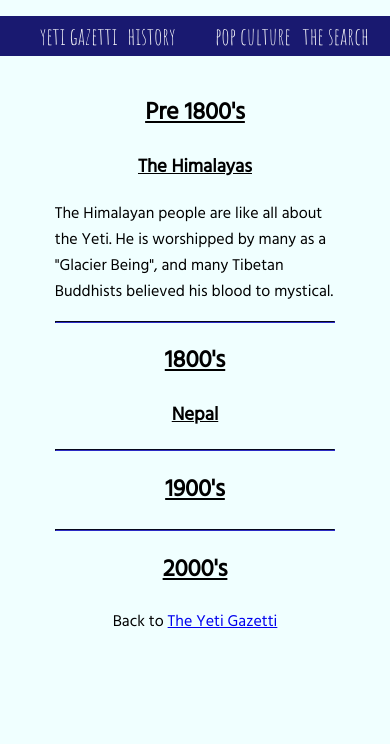
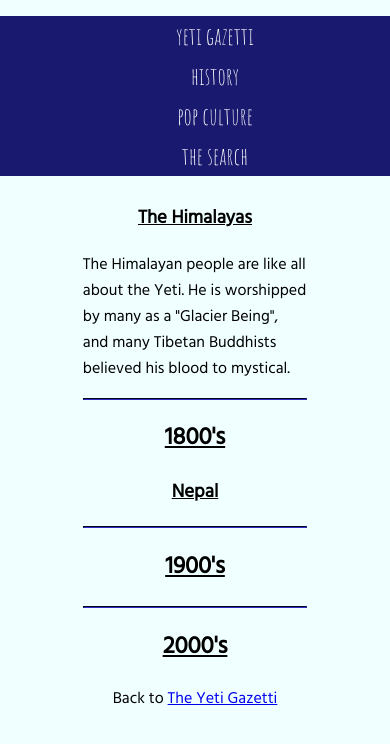
Before and after one commit to justGrasse/justGrasse.github.io, a plain HTML site: page history.html in a window 390 px wide. Drawn offline with Linux system fonts and the light colour scheme.

Commit message:
add media query for creating vertical nav bar

```diff
--- a/styles.css
+++ b/styles.css
@@ -38,6 +38,7 @@ h2, h3 {
 		}
 
 		li a {
+			display: block;
 			font-family: 'Amatic SC', cursive;
 			background-color: inherit;
 			color: white !important;
@@ -45,6 +46,7 @@ h2, h3 {
 			text-decoration: none;
 			line-height: 40px;
 			margin: 0 auto;
+			text-align: center;
 		}
 
 		li a:hover {
@@ -59,7 +61,7 @@ a:visited {
 }
 
 main#history {
-	width: 75%;
+	width: 60%;
 	margin: 0 auto;
 }
 
@@ -93,6 +95,10 @@ img {
 	float: left;
 }
 
+.amatic, .amatic * {
+	font-family: 'Amatic SC', cursive;
+}
+
 /* BLOCKQUOTES */
 
 		blockquote {
@@ -114,7 +120,6 @@ img {
 		}
 
 		blockquote footer{
-			background-color: none;
 			text-align: left;
 			left: 1em;
 		}
@@ -176,15 +181,25 @@ img {
 
 /* END OF REPORT A YETI FORM */
 
+aside {
+	font-size: 1.2em;
+}
+
 hr {
-	border-color: midnightblue; //Chrome+Safari
-	background-color: midnightblue; //Firefox+Opera
-	color: midnightblue; //IE 7+
+	border-color: midnightblue; /*Chrome+Safari*/
+	background-color: midnightblue; /*Firefox+Opera*/
+	color: midnightblue; /*IE 7*/
 }
 
 footer {
 	text-align: center;
-	margin: inherit auto;
+	margin: 1em auto;
+}
+
+button {
+	background-color: midnightblue !important;
+	color: azure;
+	border: 2px double azure;
 }
 
 @media screen and (max-width: 700px) {
@@ -193,10 +208,13 @@ footer {
 	}
 }
 
-@media screen and (max-width: 350px) {
-	nav {
-		font-size: 0.9em;
-		line-height: 1.8em;
+@media screen and (max-width: 390px) {
+	nav ul{
+		flex-direction: column;
+		align-items: center;
+	}
+	main {
+		margin-top: 200px;
 	}
 }
 
@@ -213,7 +231,6 @@ footer {
 
 CHECKLIST:;
 
-A background image on at least one element
 A few elements styled using a class
 *** Kinda Done **** A different color for visited links
 An element styled with an ID
```
Also changed, not shown: index.html (+4 -2 lines).
